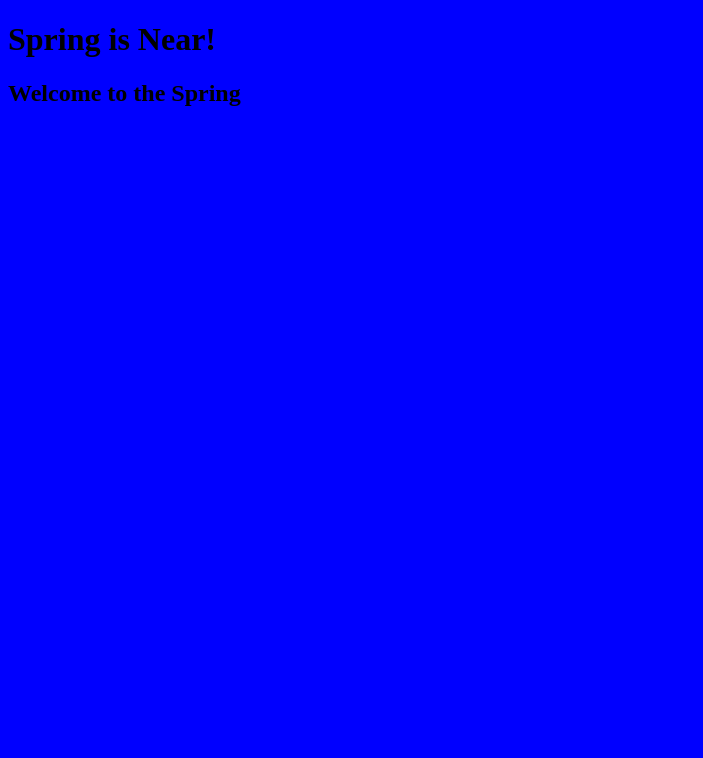
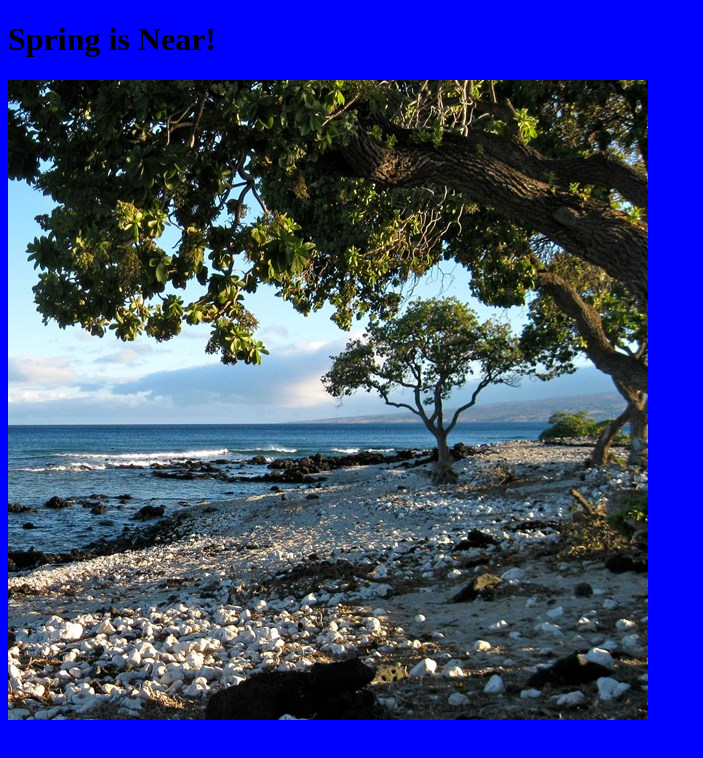
Before and after one commit to nikolassiti/nikolassiti.github.io, a plain HTML site: page index.html in a window 1280 px wide. Shown: the whole page, without its empty margins (0-703 px from the left). Drawn offline with Linux system fonts and the light colour scheme.

Commit message:
added image

```diff
--- a/index.html
+++ b/index.html
@@ -8,6 +8,6 @@
   </head>
   <body>
     <h1>Spring is Near! </h1>
-    <h2>Welcome to the Spring</h2>
+    <img src="go4.jpg" alt="">
   </body>
 </html>
```
Also changed, not shown: go4.jpg (added).
